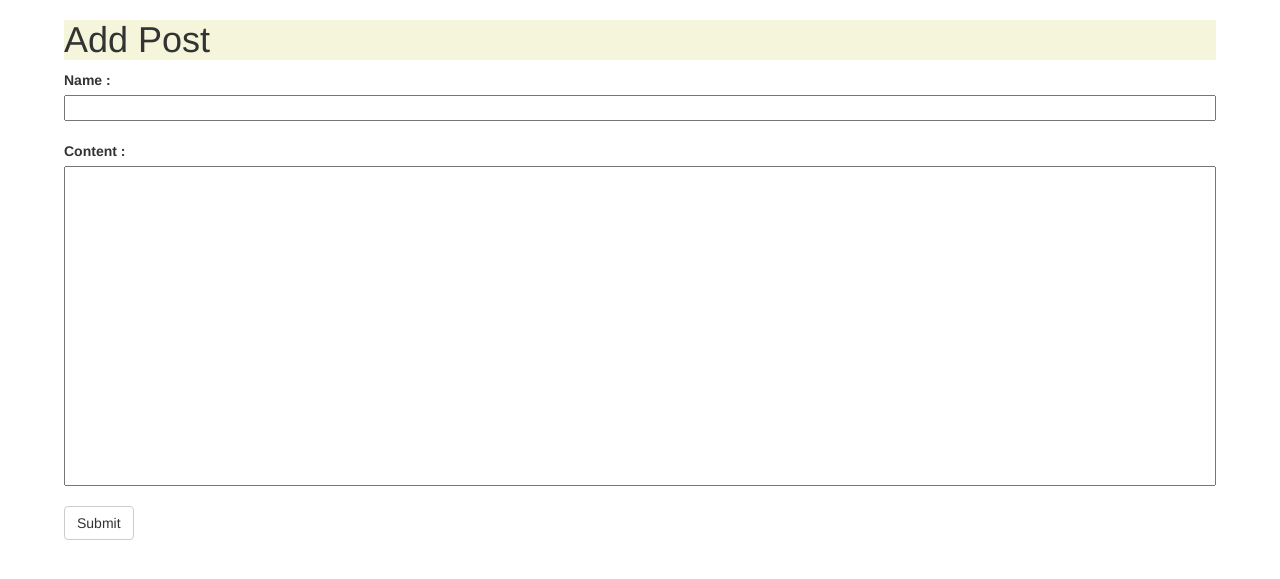
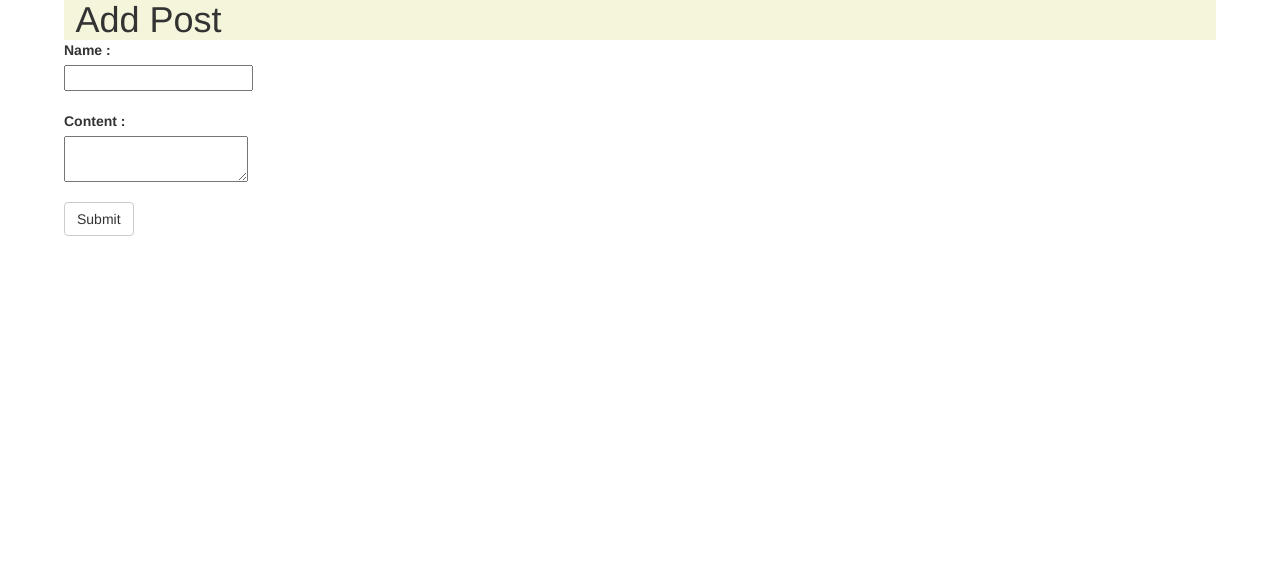
Before and after one commit to cipriRusu/Blogtype-Application, a Flask app: template JMBlogWebApp/templates/add_post.html in a window 1280 px wide. Shown: the part 60-639 px from the top of the page. Run offline with Flask 2, Linux system fonts and the light colour scheme; the template is opened without the code that fills it, so the values that code supplies are empty; parts of the project's set-up code (start-up, migrations or seed data) failed here and were passed over; some libraries are stand-ins or nearby versions.

Commit message:
bootstrapped add/update (removed unnecessary css)

```diff
--- a/JMBlogWebApp/static/add_update_style.css
+++ b/JMBlogWebApp/static/add_update_style.css
@@ -1,12 +1,11 @@
 .AddPostTitle
 {
     background-color: beige;
+    padding-left: 1%;
 }
 
-.InputFields > input
-{
-    box-sizing:border-box;
-    width: 100%;
+h1 {
+    margin: 0%;
 }
 
 .EditPostTitle
@@ -15,27 +14,15 @@
     padding-left: 1%;
 }
 
-.Form
-{
-    height: 40%;
-}
-
-form
-{
-    height: 100%;
-}
-
-textarea
-{
-    resize: none;
-    width:100%;
-    height: 100%;
-    box-sizing: border-box;
-    padding-right: 0;
-    margin-right: 0;
-}
-
 .SubmitButton:hover
 {
     cursor:pointer;
 }
+
+.TitleInput {
+    resize: none;
+}
+
+.ContentInput {
+    resize: none;
+}
```
